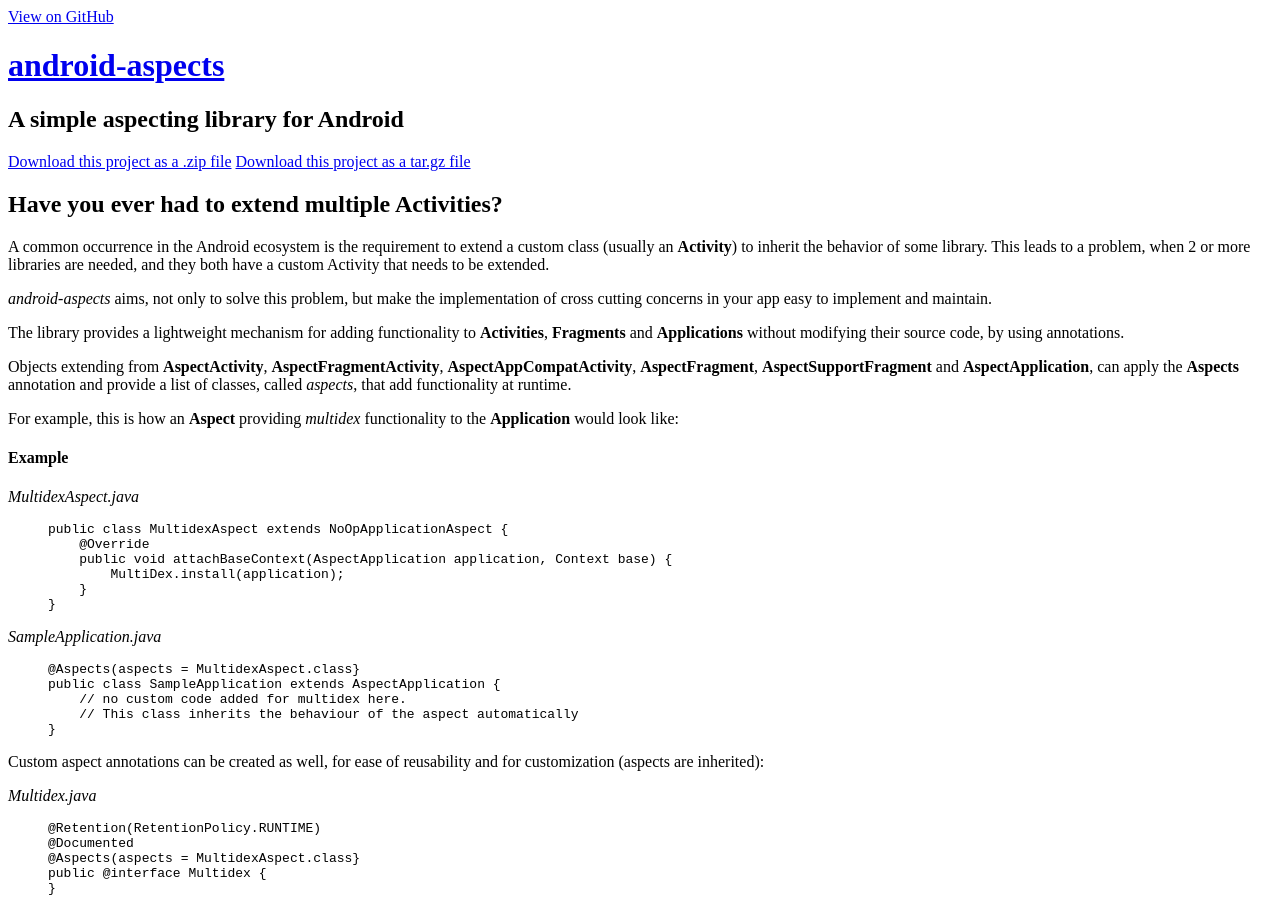
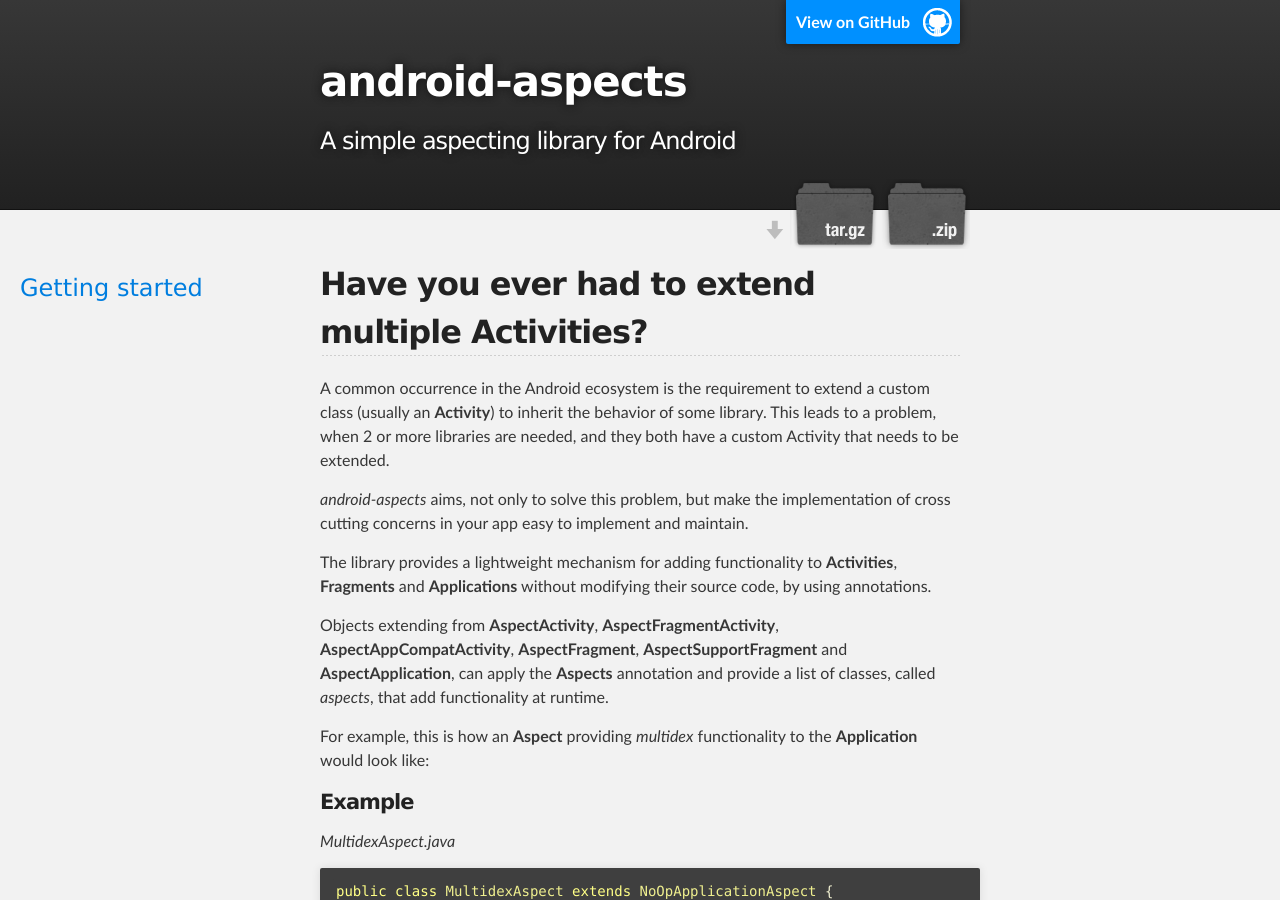
Before and after one commit to shazam/android-aspects, a Jekyll site: the page built from index.md, in a window 1280 px wide and 900 px high. Built offline with Jekyll 4.4.1, drawn with Linux system fonts in a browser that asks for light colours.

Commit message:
Trying to fix more relative paths

```diff
--- a/_layouts/default.html
+++ b/_layouts/default.html
@@ -5,8 +5,8 @@
     <meta http-equiv="X-UA-Compatible" content="chrome=1">
     <meta name="description" content="Android-aspects : A simple aspecting library for Android">
 
-    <link rel="stylesheet" type="text/css" media="screen" href="{{ site.url }}stylesheets/stylesheet.css">
-    <link rel="stylesheet" type="text/css" media="screen" href="{{ site.url }}stylesheets/pygments.css">
+    <link rel="stylesheet" type="text/css" media="screen" href="{{ site.url }}/stylesheets/stylesheet.css">
+    <link rel="stylesheet" type="text/css" media="screen" href="{{ site.url }}/stylesheets/pygments.css">
     <title>android-aspects</title>
   </head>
 
```
